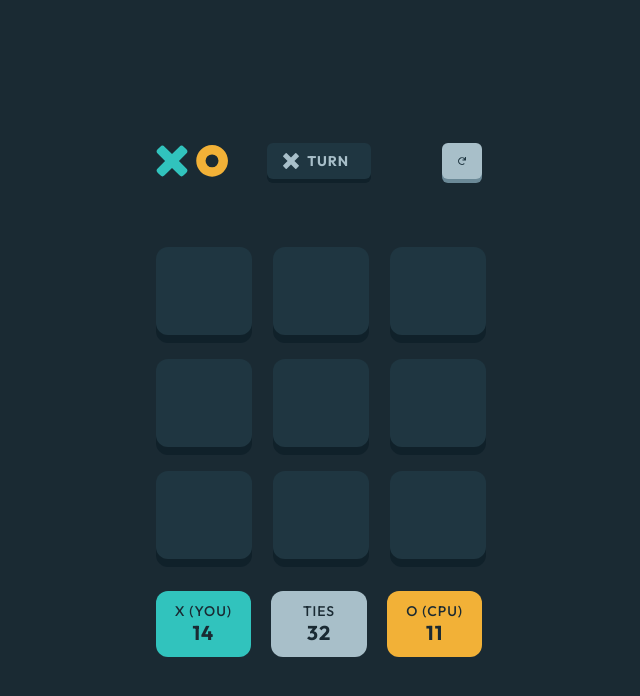
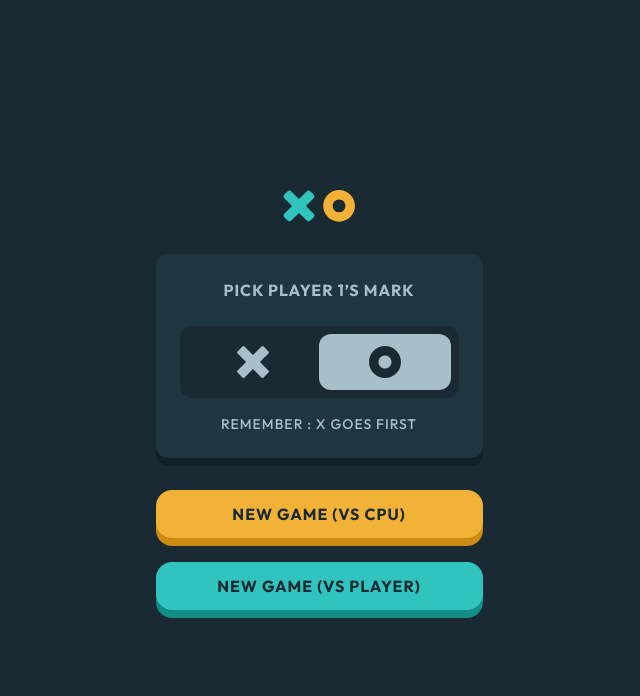
Before and after one commit to keremenen/modern-tic-tac-toe, a React (Vite) app: page / in a window 1280 px wide. Shown: the top 696 px of the page, without its empty margins (321-961 px from the left). Built offline with nearby package versions, Linux system fonts and the light colour scheme.

Commit message:
WIP game state

```diff
--- a/src/App.tsx
+++ b/src/App.tsx
@@ -1,13 +1,15 @@
 import GameBoard from './components/game-board'
 // import Modal from './components/modal'
-// import SettingsBoard from './components/settings-board'
+import SettingsBoard from './components/settings-board'
+import { useGameStore } from './stores/gameStore'
 
 function App() {
+  const gameMode = useGameStore((state) => state.gameMode)
   return (
     <section className="flex w-full max-w-[327px] flex-col items-center gap-8">
       {/* <div className="flex w-full max-w-[327px] flex-col items-center gap-8"> */}
-      {/* <SettingsBoard /> */}
-      <GameBoard />
+      {gameMode ? <GameBoard /> : <SettingsBoard />}
+
       {/* </div> */}
       {/* <Modal /> */}
     </section>
--- a/src/components/button.tsx
+++ b/src/components/button.tsx
@@ -12,10 +12,12 @@ export default function Button({
   children,
   className,
   color,
+  onClick,
   variant = 'primary',
 }: ButtonProps) {
   return (
     <button
+      onClick={onClick}
       className={cn(
         'flex items-center justify-center rounded-2xl p-4 py-3 font-bold uppercase text-navy transition-colors duration-100 ease-in-out',
         {
--- a/src/components/game-board-header.tsx
+++ b/src/components/game-board-header.tsx
@@ -1,14 +1,22 @@
+import IconO from '../assets/icons/icon-o'
 import IconRestart from '../assets/icons/icon-restart'
 import IconX from '../assets/icons/icon-x'
+import { useGameStore } from '../stores/gameStore'
 import Button from './button'
 import Logo from './logo'
 
 export default function GameBoardHeader() {
+  const currentTurn = useGameStore((state) => state.currentTurn)
+
   return (
     <div className="mb-9 grid w-full grid-flow-row grid-cols-3 items-center gap-2">
       <Logo />
       <div className="flex items-center gap-2 rounded-md bg-navy-secondary px-4 py-2 text-sm font-bold uppercase shadow-[0_4px_#10212A]">
-        <IconX className="size-4 fill-gray" />
+        {currentTurn === 'X' ? (
+          <IconX className="size-4 fill-gray" />
+        ) : (
+          <IconO className="size-4 fill-gray" />
+        )}
         turn
       </div>
       <Button
--- a/src/components/game-wariants.tsx
+++ b/src/components/game-wariants.tsx
@@ -1,10 +1,15 @@
+import { useGameStore } from '../stores/gameStore'
 import Button from './button'
 
 export default function GameWariants() {
+  const setGameMode = useGameStore((state) => state.setGameMode)
+
   return (
     <div className="flex w-full flex-col gap-6">
       <Button color="mango">NEW GAME (VS CPU)</Button>
-      <Button color="turquoise">NEW GAME (VS PLAYER)</Button>
+      <Button color="turquoise" onClick={() => setGameMode('versus-player')}>
+        NEW GAME (VS PLAYER)
+      </Button>
     </div>
   )
 }
--- a/src/components/mark-picker.tsx
+++ b/src/components/mark-picker.tsx
@@ -2,9 +2,11 @@ import { useState } from 'react'
 import IconO from '../assets/icons/icon-o'
 import IconX from '../assets/icons/icon-x'
 import { cn } from '../lib/utils'
+import { useGameStore } from '../stores/gameStore'
 
 export default function MarkPicker() {
   const [selectedMark, setSelectedMark] = useState('O')
+  const setFirstPlayerMark = useGameStore((state) => state.setFirstPlayerMark)
 
   const MarkPickerIcons = [
     {
@@ -35,7 +37,10 @@ export default function MarkPicker() {
                 'fill-red bg-gray': value === selectedMark,
               },
             )}
-            onClick={() => setSelectedMark(value)}
+            onClick={() => {
+              setSelectedMark(value)
+              setFirstPlayerMark(value as 'X' | 'O')
+            }}
           >
             <Icon
               {...props}
--- a/src/stores/gameStore.ts
+++ b/src/stores/gameStore.ts
@@ -1,22 +1,36 @@
 import { create } from 'zustand'
 
+const WINNING_COMBINATIONS = [
+  [0, 1, 2], // Horizontal
+  [3, 4, 5],
+  [6, 7, 8],
+  [0, 3, 6], // Vertical
+  [1, 4, 7],
+  [2, 5, 8],
+  [0, 4, 8], // Diagonal
+  [2, 4, 6],
+]
+
 type TGameStore = {
-  firstPlayerMark: string
+  firstPlayerMark: 'X' | 'O' | null
   board: ('' | 'X' | 'O')[]
   currentTurn: 'X' | 'O'
+  gameMode: 'versus-player' | 'versus-cpu' | null
 
+  setGameMode: (mode: 'versus-player' | 'versus-cpu') => void
   changeTurn: () => void
   setBoard: (index: number) => void
-  setFirstPlayerMark: (mark: string) => void
+  setFirstPlayerMark: (mark: 'X' | 'O') => void
 }
 
 export const useGameStore = create<TGameStore>((set) => ({
-  firstPlayerMark: 'X',
+  firstPlayerMark: null,
   currentTurn: 'X',
   board: ['', '', '', '', '', '', '', '', ''],
+  gameMode: null,
 
-  setFirstPlayerMark: (mark: string) => set({ firstPlayerMark: mark }),
-  setBoard: (index: number) =>
+  setFirstPlayerMark: (mark) => set({ firstPlayerMark: mark }),
+  setBoard: (index) =>
     set((state) => {
       state.changeTurn()
       return {
@@ -25,9 +39,9 @@ export const useGameStore = create<TGameStore>((set) => ({
         ),
       }
     }),
-
   changeTurn: () =>
     set((state) =>
       state.currentTurn === 'X' ? { currentTurn: 'O' } : { currentTurn: 'X' },
     ),
+  setGameMode: (mode) => set({ gameMode: mode }),
 }))
```
